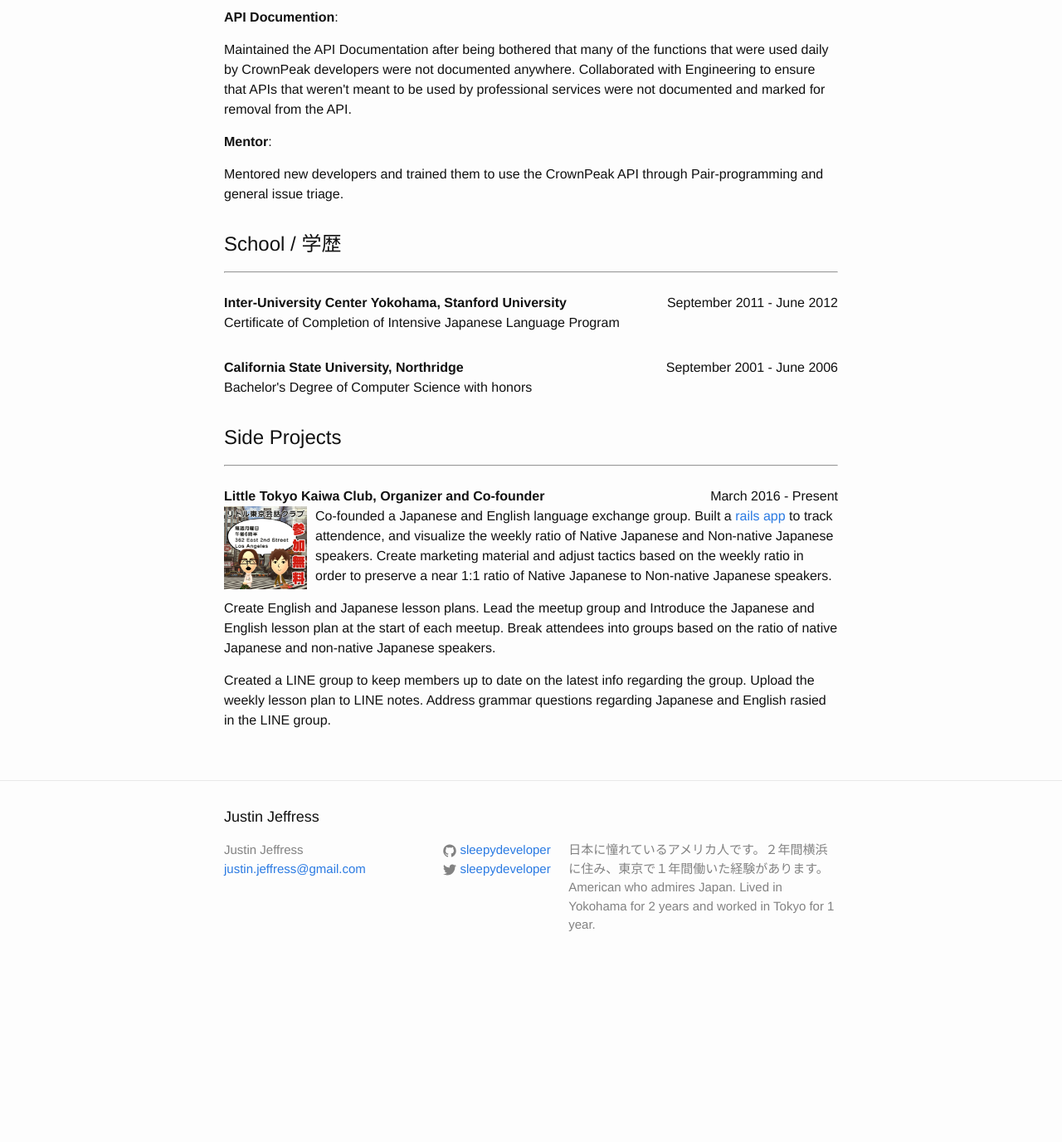
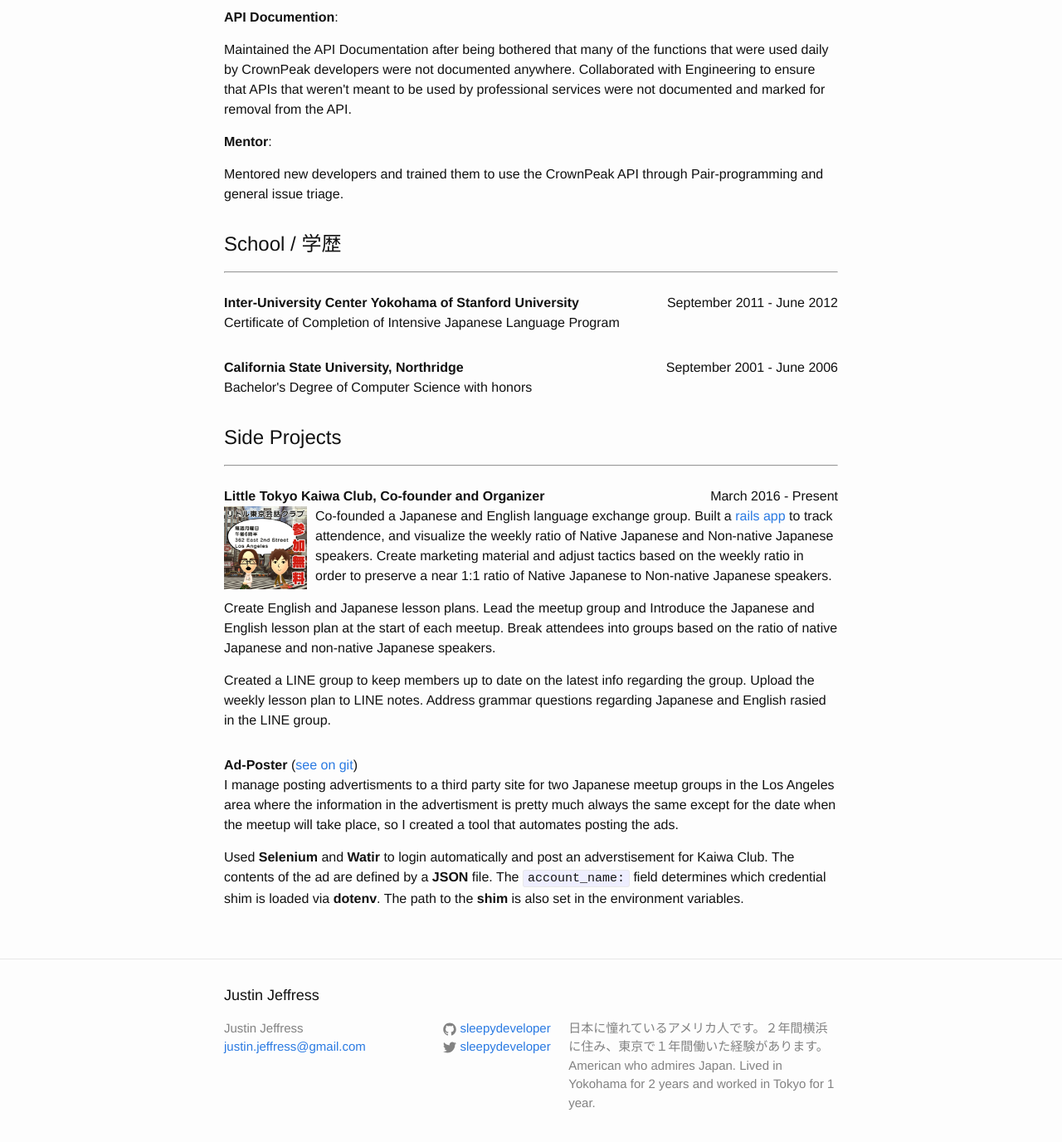
Before and after one commit to SleepyDeveloper/sleepydeveloper.github.io, a Jekyll site: the page built from index.html, in a window 1280 px wide and 1400 px high, scrolled down 2538 px. Shown: the top 1376 px of the window at 83% size. Built offline with Jekyll 4.4.1, drawn with Linux system fonts in a browser that asks for light colours; before the commit the page ends 3724 px from its top, so only the background shows below that.

Commit message:
Added more side projects.
Signed-off-by: sleepydeveloper <sleepydeveloper@gmail.com>

```diff
--- a/index.html
+++ b/index.html
@@ -186,7 +186,7 @@ layout: default
   <hr /><br />
   <ul class="post-list">
     <li>
-      <strong>Inter-University Center Yokohama, Stanford University</strong>
+      <strong>Inter-University Center Yokohama of Stanford University</strong>
       <div class="work-dates">September 2011 - June 2012</div>
       <div>
         Certificate of Completion of Intensive Japanese Language Program
@@ -205,7 +205,7 @@ layout: default
   <hr /><br />
   <ul class="post-list">
     <li>
-      <strong>Little Tokyo Kaiwa Club, Organizer and Co-founder</strong>
+      <strong>Little Tokyo Kaiwa Club, Co-founder and Organizer</strong>
       <div class="work-dates">
         March 2016 - Present
       </div><br />
@@ -236,5 +236,24 @@ layout: default
         </p>
       </div>
     </li>
+    <li>
+      <strong>Ad-Poster</strong> (<a href="https://github.com/SleepyDeveloper/ad_poster">see on git</a>)
+      <p>
+        I manage posting advertisments to a third party site for two Japanese
+        meetup groups in the Los Angeles area where the information in the
+        advertisment is pretty much always the same except for the date when the
+        meetup will take place, so I created a tool that automates posting the
+        ads.
+      </p>
+      <p>
+        Used <strong>Selenium</strong> and <strong>Watir</strong> to login
+        automatically and post an adverstisement for Kaiwa Club. The contents of
+        the ad are defined by a <strong>JSON</strong> file. The <code>account_name:</code>
+        field determines which credential shim is loaded via <strong>dotenv</strong>.
+        The path to the <strong>shim</strong> is also set in the environment
+        variables.
+      </p>
+    </li>
+
   </ul>
 </div>
```
